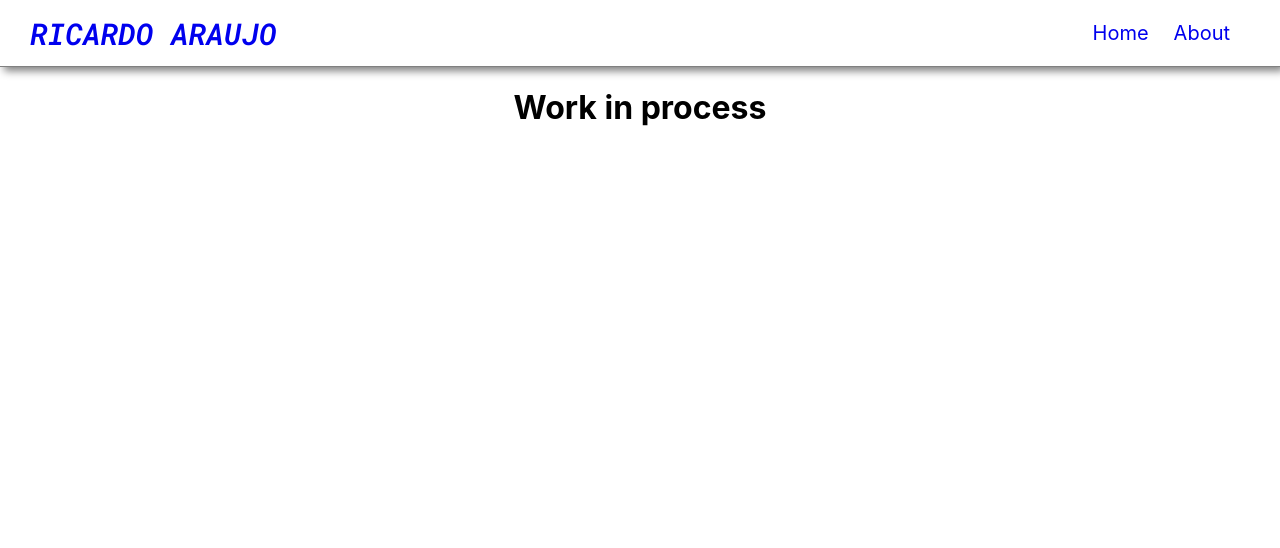
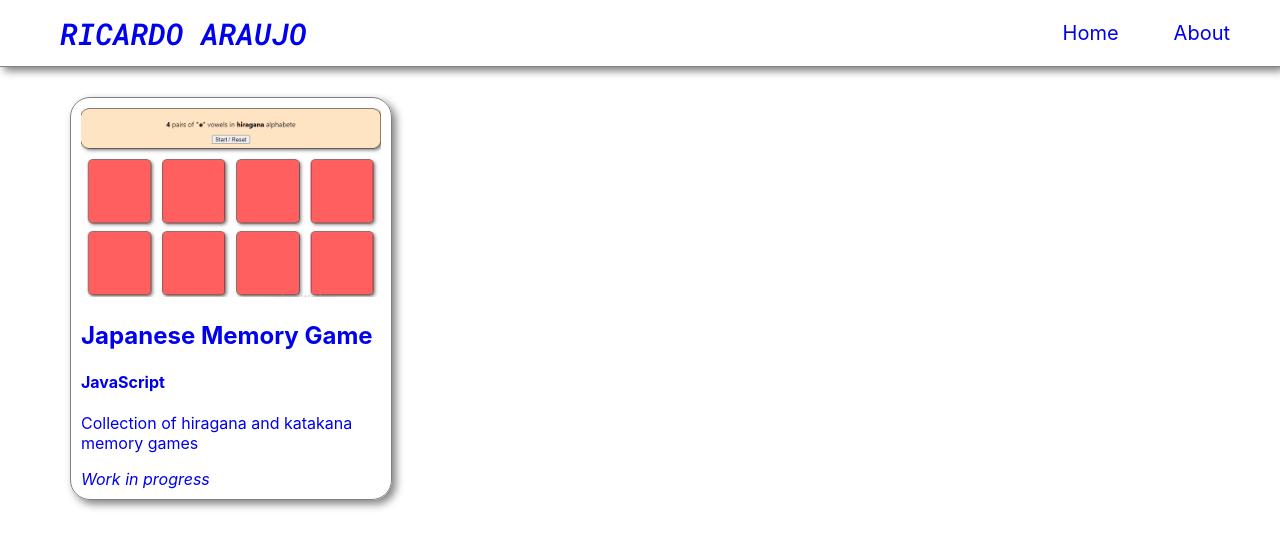
Before and after one commit to AwesomeRaicho/portfolio, a React (Create React App) app: page / in a window 1280 px wide. Shown: the top 548 px of the page. Built offline with nearby package versions, Linux system fonts and the light colour scheme.

Commit message:
add home with individual project link

```diff
--- a/package.json
+++ b/package.json
@@ -8,6 +8,7 @@
     "@testing-library/user-event": "^13.5.0",
     "react": "^18.2.0",
     "react-dom": "^18.2.0",
+    "react-icons": "^4.7.1",
     "react-router-dom": "^6.8.0",
     "react-scripts": "5.0.1",
     "web-vitals": "^2.1.4"
--- a/public/index.html
+++ b/public/index.html
@@ -14,7 +14,7 @@
       manifest.json provides metadata used when your web app is installed on a
       user's mobile device or desktop. See https://developers.google.com/web/fundamentals/web-app-manifest/
     -->
-    <link rel="manifest" href="%PUBLIC_URL%/manifest.json" />
+
     <!--
       Notice the use of %PUBLIC_URL% in the tags above.
       It will be replaced with the URL of the `public` folder during the build.
@@ -24,7 +24,7 @@
       work correctly both with client-side routing and a non-root public URL.
       Learn how to configure a non-root public URL by running `npm run build`.
     -->
-    <title>React App</title>
+    <title>Ricardo Araujo Portfolio</title>
   </head>
   <body>
     <noscript>You need to enable JavaScript to run this app.</noscript>
--- a/src/App.css
+++ b/src/App.css
@@ -40,11 +40,33 @@
 
 .home-container{
   display: flex;
-  justify-content: center;
   align-items: center;
+  max-width: 1200px;
+  margin: auto;
 }
 .about-container{
   display: flex;
   justify-content: center;
   align-items: center;
 }
+
+
+/* ====== PROJECT LINKS ====== */
+
+.link{
+  text-decoration: none;
+  margin-top: 30px;
+  margin-left: 30px;
+}
+.project-container{
+  border: solid 1px gray;
+  box-shadow: 4px 4px 8px gray;
+  border-radius: 20px;
+  width: 300px;
+  padding: 10px;
+
+}
+
+.project-img{
+  width: 100%;
+}
--- a/src/App.js
+++ b/src/App.js
@@ -11,6 +11,7 @@ function App() {
     <div className="App">
       <BrowserRouter>
       <Navigation />
+
       <Routes>
         <Route index path='/' element={<Home />}/>
         <Route index path='/about' element={<About />}/>
--- a/src/components/pages/about.jsx
+++ b/src/components/pages/about.jsx
@@ -1,6 +1,8 @@
 import React from 'react'
 
 const About = () => {
+
+
   return (
     <div className='about-container'>
         <h1>Work in process</h1>
--- a/src/components/pages/home.jsx
+++ b/src/components/pages/home.jsx
@@ -1,9 +1,18 @@
-import React from 'react'
+import React from 'react';
+import ProjectLink from './project-link';
+
+import { useGlobalContext } from '../../context';
 
 const Home = () => {
+
+  const {projects} = useGlobalContext();
+
   return (
     <div className='home-container'>
-        <h1>Work in process</h1>
+        {projects.map((value, index)=>{
+
+          return <ProjectLink key={index} {...value}/>
+        })}
     </div>
   )
 };
--- /dev/null
+++ b/src/components/pages/project-link.jsx
@@ -0,0 +1,23 @@
+import React from 'react';
+import { Link } from 'react-router-dom';
+
+const ProjectLink = (item) => {
+
+    console.log(item)
+    const {name, lenguage, wip, description, url, img} = item
+
+  return (
+        <Link to={url} target={'_blank'} className='link'>
+            <div className='project-container'>
+                <img src={img} alt={name} className='project-img'/>
+                <h2>{name}</h2>
+                <h4>{lenguage}</h4>
+                <p>{description}</p>
+                {wip && <i>Work in progress</i>  }
+
+            </div>
+        </Link>
+  )
+}
+
+export default ProjectLink;
--- /dev/null
+++ b/src/context.js
@@ -0,0 +1,26 @@
+import React, {useState, useContext, useEffect, } from "react";
+
+import Projects from "./project-data";
+
+const AppContext = React.createContext();
+
+export const AppProvider = ({children}) => {
+
+   const [projects, setProjects] = useState([]);
+
+    useEffect(()=>{
+       setProjects(Projects);
+    },[]);
+
+    return (
+        <AppContext.Provider value={{
+            projects,
+        }}>
+            {children}
+        </AppContext.Provider>
+    )
+};
+
+export const useGlobalContext = () => {
+    return useContext(AppContext);
+}
--- a/src/index.js
+++ b/src/index.js
@@ -2,10 +2,13 @@ import React from 'react';
 import ReactDOM from 'react-dom/client';
 import './index.css';
 import App from './App';
+import { AppProvider } from './context';
 
 const root = ReactDOM.createRoot(document.getElementById('root'));
 root.render(
   <React.StrictMode>
-    <App />
+    <AppProvider>
+      <App />
+    </AppProvider>
   </React.StrictMode>
 );
--- /dev/null
+++ b/src/project-data.js
@@ -0,0 +1,14 @@
+const Projects = [
+    {
+        name: 'Japanese Memory Game',
+        lenguage: 'JavaScript',
+        wip: true,
+        description: 'Collection of hiragana and katakana memory games',
+        img: 'images/memory-game.PNG',
+        url: 'https://hiragana-katakana-games.netlify.app/'
+    },
+]
+
+
+
+export default Projects;
```
Also changed, not shown: src/components/side-bar.component.jsx (added, +11 -0 lines), public/images/memory-game.PNG (added), 1 other file (tests, documents, lock files or other folders).
